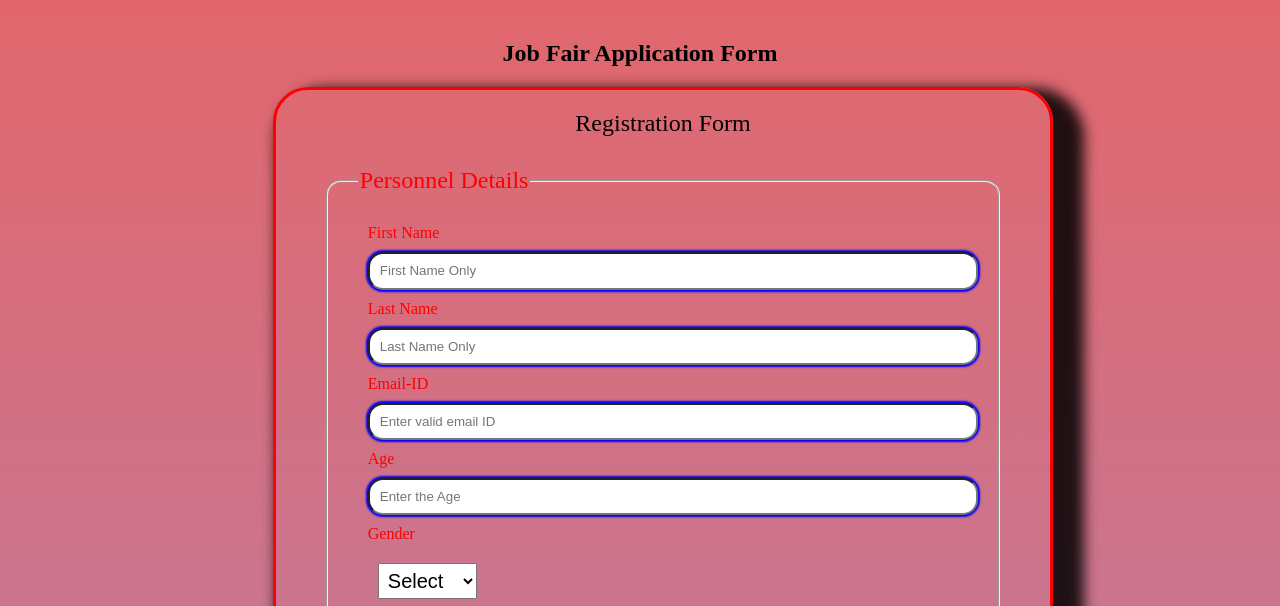
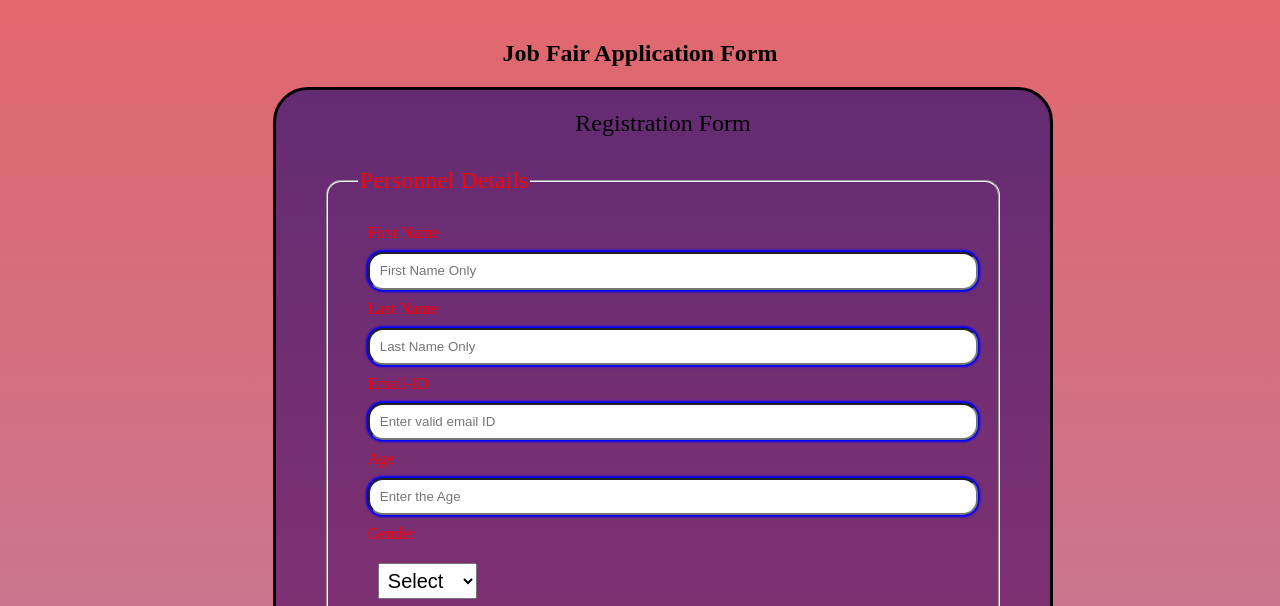
Before and after one commit to Vish2476/Personnel_Form, a plain HTML site: page index.html in a window 1280 px wide. Shown: the part 125-731 px from the top of the page. Drawn offline with Linux system fonts and the light colour scheme.

Commit message:
Update index.html

```diff
--- a/index.html
+++ b/index.html
@@ -15,11 +15,11 @@ body{
 	width: 60%;
 	font-family: rockwell;
 	padding: 20px;
+	background-color: cyan;
 	border-style: solid;
-  	border-color: red;
-  	-webkit-box-shadow: 17px 15px 13px 14px rgba(0,0,0,0.85);
-	-moz-box-shadow: 17px 15px 13px 14px rgba(0,0,0,0.85);
-	box-shadow: 17px 15px 13px 14px rgba(0,0,0,0.85);
+background: #642b73; /* fallback for old browsers */
+  background: -webkit-linear-gradient(to bottom, #642b73, #c6426e); /* Chrome 10-25, Safari 5.1-6 */
+  background: linear-gradient(to bottom, #642b73, #c6426e); /* W3C, IE 10+/ Edge, Firefox 16+, Chrome 26+, Opera 12+, Safari 7+ */
 
 }
 form{
```
